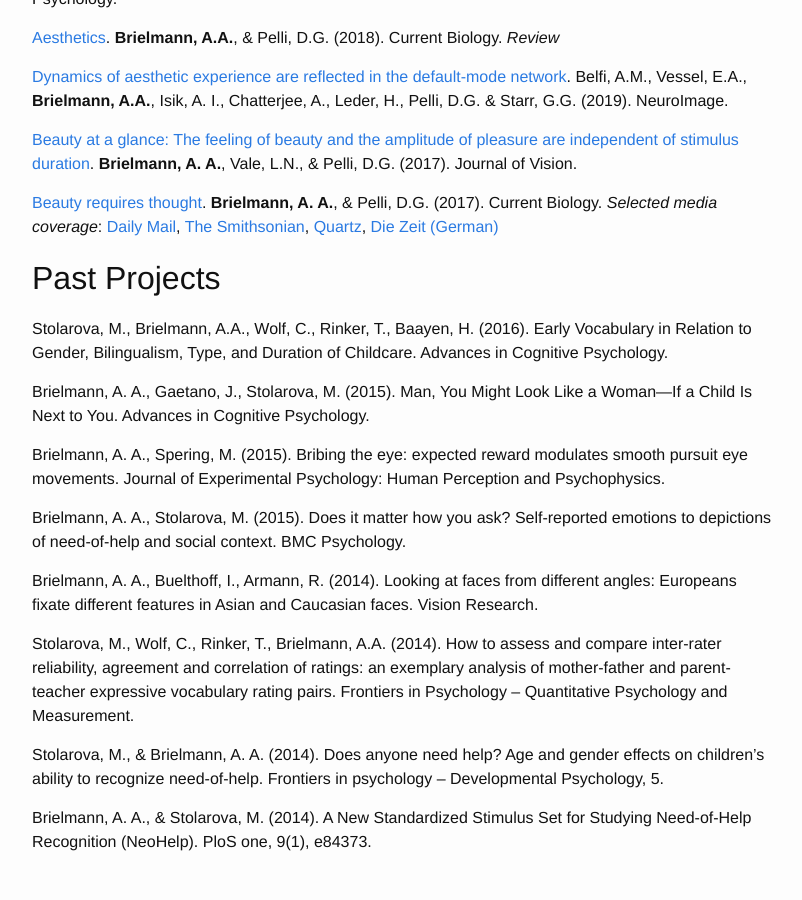
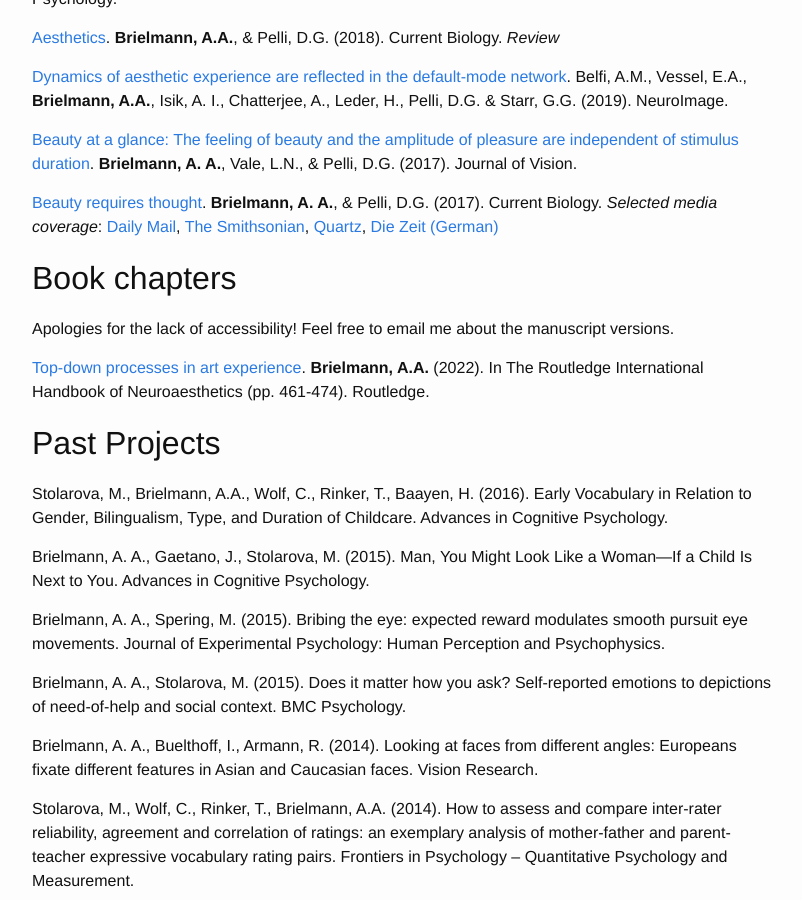
Before and after one commit to aenneb/aenneb.github.io, a Jekyll site: the page built from publications.md, in a window 1280 px wide and 900 px high, scrolled down 807 px. Shown: the whole window, without its empty margins (238-1040 px from the left). Built offline with Jekyll 4.4.1, drawn with Linux system fonts in a browser that asks for light colours.

Commit message:
Update publications.md

```diff
--- a/publications.md
+++ b/publications.md
@@ -37,6 +37,11 @@ You can also <a href="https://aenneb.github.io/files/BrielmannDayan_talk_ECVP202
 *Selected media coverage*: [Daily Mail](https://www.dailymail.co.uk/sciencetech/article-4496370/Why-stop-pause-appreciate-beauty.html), [The Smithsonian](https://www.smithsonianmag.com/science-nature/distraction-makes-us-less-able-appreciate-beauty-180963315/), [Quartz](https://qz.com/987567/distraction-prevents-us-from-seeing-beauty/), [Die Zeit (German)](https://www.zeit.de/2017/21/psychologie-immanuel-kant-schoenheit-reflex?wt_zmc=koop.ext.zonaudev.spektrumde.feed.wie-empfinden-wir-schoenheit.bildtext.link.x&utm_medium=koop&utm_source=spektrumde_zonaudev_ext&utm_campaign=feed&utm_content=wie-empfinden-wir-schoenheit_bildtext_link_x)
 
 
+## Book chapters
+Apologies for the lack of accessibility! Feel free to email me about the manuscript versions.
+
+[Top-down processes in art experience](https://www.taylorfrancis.com/chapters/edit/10.4324/9781003008675-27/top-processes-art-experience-aenne-brielmann). **Brielmann, A.A.** (2022). In The Routledge International Handbook of Neuroaesthetics (pp. 461-474). Routledge.
+
 ## Past Projects
 
 Stolarova, M., Brielmann, A.A., Wolf, C., Rinker, T., Baayen, H. (2016). Early Vocabulary in Relation to Gender, Bilingualism, Type, and Duration of Childcare. Advances in Cognitive Psychology.
```
